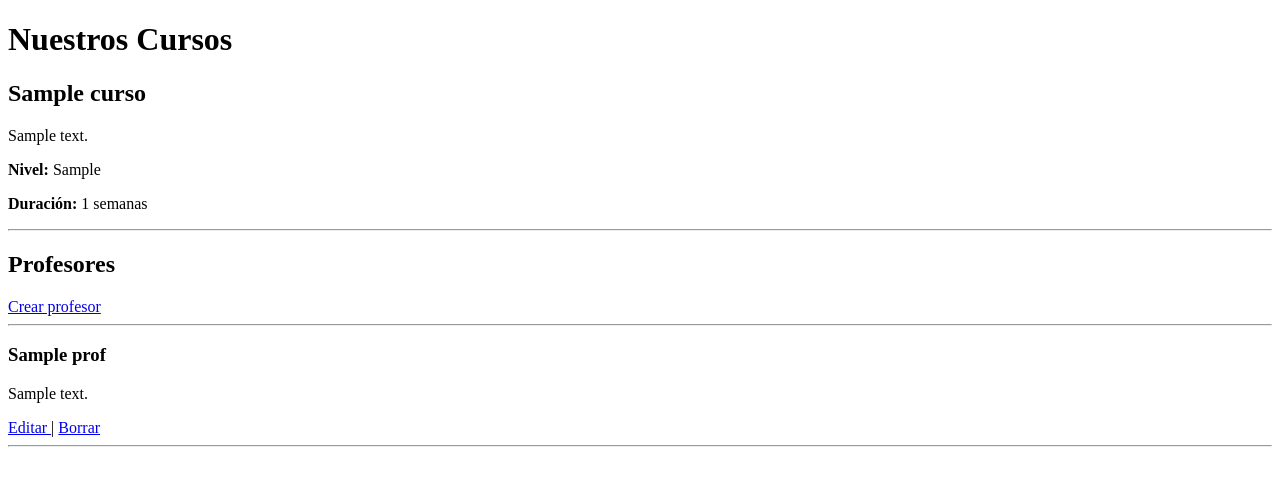
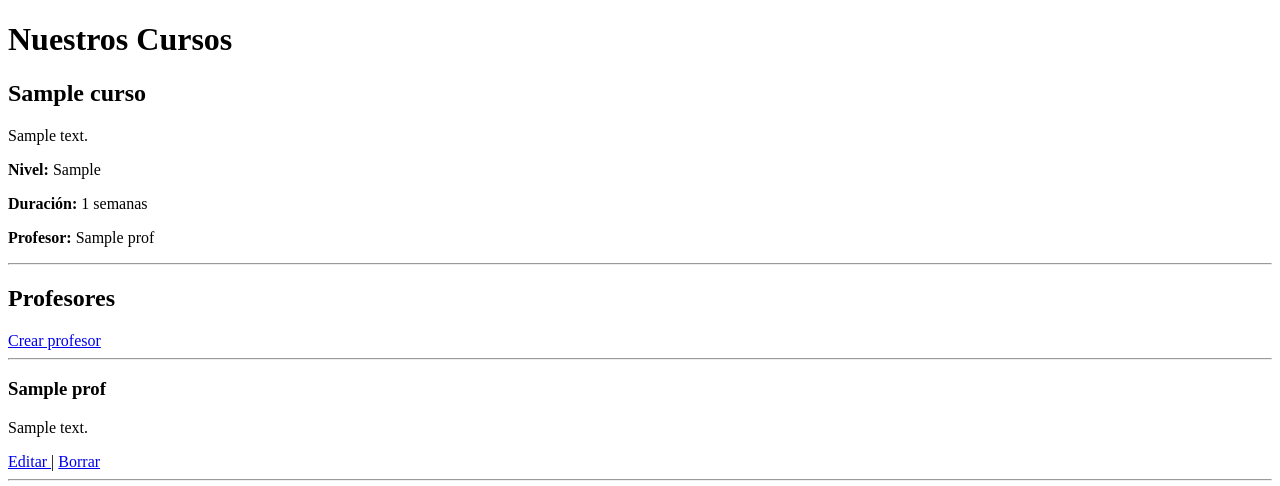
Before and after one commit to marcosf62/tpDjango, a Django app: page /cursos/ in a window 1280 px wide. Shown: the part 26-512 px from the top of the page. Run offline with Django 5.2, Linux system fonts and the light colour scheme; tables that the repository leaves empty hold one stand-in row (values such as "Sample post").

Commit message:
acomodo vistas de cursos con profes

```diff
--- a/cursos/templates/cursos/listaCursos.html
+++ b/cursos/templates/cursos/listaCursos.html
@@ -10,6 +10,7 @@
         <p>{{ curso.descripcion }}</p>
         <p><strong>Nivel:</strong> {{ curso.nivel }}</p>
         <p><strong>Duración:</strong> {{ curso.duracion_semanas }} semanas</p>
+        <p><strong>Profesor:</strong> {{ curso.profe }}</p>
     </div>
     <hr>
 {% empty %}
```
